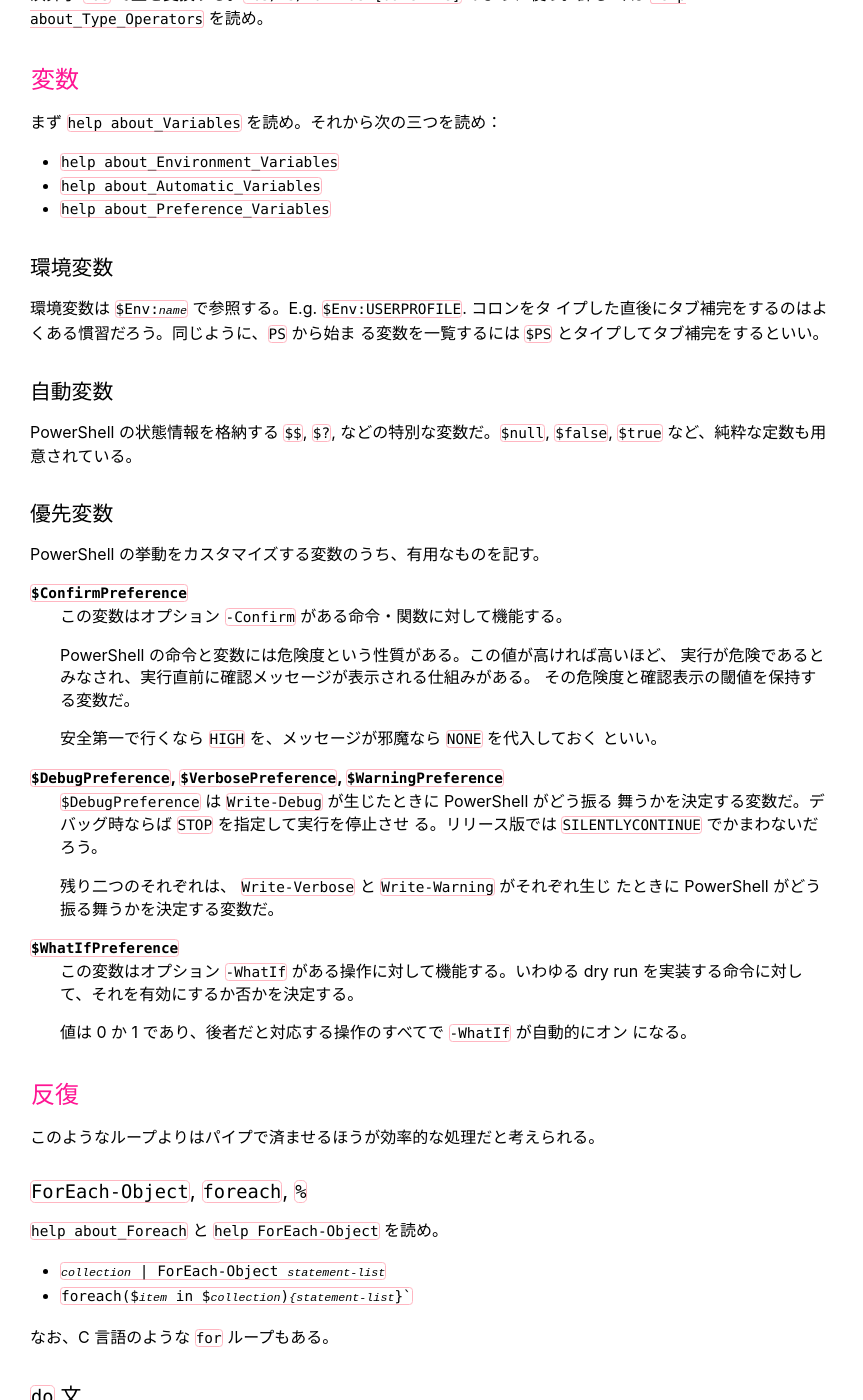
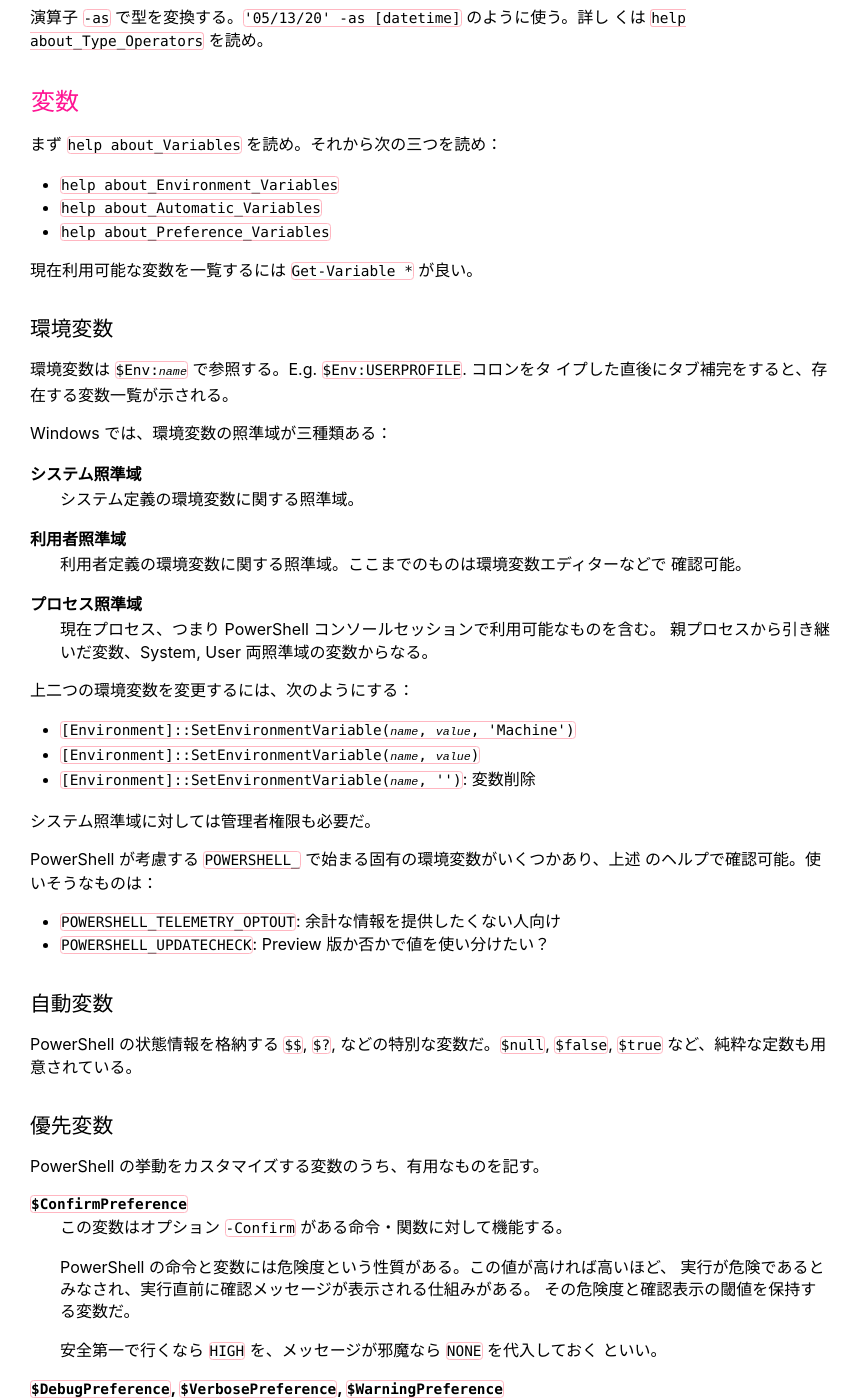
Before and after one commit to showa-yojyo/minibook, a Sphinx documentation site: the page built from source/powershell.rst, in a window 1280 px wide and 1400 px high, scrolled down 9495 px. Shown: the whole window, without its empty margins (0-863 px from the left). Built offline with Sphinx 7.4.7, drawn with Linux system fonts in a browser that asks for light colours; cross-references to code outside the pages are shown as plain code; some of the changed text lies outside the part shown.

Commit message:
powershell: envvars and modules WIP [skip ci]

```diff
--- a/source/powershell.rst
+++ b/source/powershell.rst
@@ -432,12 +432,38 @@
 * ``help about_Automatic_Variables``
 * ``help about_Preference_Variables``
 
+現在利用可能な変数を一覧するには ``Get-Variable *`` が良い。
+
 環境変数
 ~~~~~~~~~~~~~~~~~~~~~~~~~~~~~~~~~~~~~~~~~~~~~~~~~~~~~~~~~~~~~~~~~~~~~~
 
 環境変数は :samp:`$Env:{name}` で参照する。E.g. ``$Env:USERPROFILE``. コロンをタ
-イプした直後にタブ補完をするのはよくある慣習だろう。同じように、``PS`` から始ま
-る変数を一覧するには ``$PS`` とタイプしてタブ補完をするといい。
+イプした直後にタブ補完をすると、存在する変数一覧が示される。
+
+Windows では、環境変数の照準域が三種類ある：
+
+システム照準域
+   システム定義の環境変数に関する照準域。
+利用者照準域
+   利用者定義の環境変数に関する照準域。ここまでのものは環境変数エディターなどで
+   確認可能。
+プロセス照準域
+   現在プロセス、つまり PowerShell コンソールセッションで利用可能なものを含む。
+   親プロセスから引き継いだ変数、System, User 両照準域の変数からなる。
+
+上二つの環境変数を変更するには、次のようにする：
+
+* :samp:`[Environment]::SetEnvironmentVariable({name}, {value}, 'Machine')`
+* :samp:`[Environment]::SetEnvironmentVariable({name}, {value})`
+* :samp:`[Environment]::SetEnvironmentVariable({name}, '')`: 変数削除
+
+システム照準域に対しては管理者権限も必要だ。
+
+PowerShell が考慮する ``POWERSHELL_`` で始まる固有の環境変数がいくつかあり、上述
+のヘルプで確認可能。使いそうなものは：
+
+* :env:`POWERSHELL_TELEMETRY_OPTOUT`: 余計な情報を提供したくない人向け
+* :env:`POWERSHELL_UPDATECHECK`: Preview 版か否かで値を使い分けたい？
 
 自動変数
 ~~~~~~~~~~~~~~~~~~~~~~~~~~~~~~~~~~~~~~~~~~~~~~~~~~~~~~~~~~~~~~~~~~~~~~
@@ -557,9 +583,25 @@
 モジュール
 ----------------------------------------------------------------------
 
-* ``Import-Module``
-* ``$env:PSModulePath``
-* ``$env:PSModulePath -split ';'`` が読みやすい
+まずは ``help about_Modules`` を読め。
+
+PowerShell はインストール済みモジュール内の命令を初めて実行した時点で、当該モ
+ジュールを自動的にインポートする。
+
+``$env:PSModulePath`` で指定された場所にあるモジュールしか自動インポートされない。
+一般の場所にあるモジュールについては ``Import-Module`` 命令が必要。
+
+``$env:PSModulePath -split ';'`` が読みやすい。
+
+自動インポート機能の有効性を切り替える優先変数があり、それは
+``$PSModuleAutoloadingPreference`` だ。
+
+モジュールをインストールする手順は、フォルダーごと ``$env:PSModulePath`` のいず
+れかの場所に単にコピーすればいい。
+
+* ``Get-Module``: 現在ロード済みのモジュール一覧を示す
+* ``Get-Module -ListAvailable``: その裏を示す
+* :samp:`Import-Module {path}`: 一般の場所にあるモジュールをインポートする
 
 項目 (``Get-Command -Noun Item``)
 ----------------------------------------------------------------------
@@ -815,21 +857,25 @@
 * :samp:`${Clixml} = Import-Clixml -Path {output-path}`
 * :samp:`${Credential} = Import-Clixml {input-path}`
 
+便利な命令
+----------------------------------------------------------------------
+
+.. todo::
+
+   * ``Get-Date``
+   * ``Get-Random``
+   * Markdown
+   * HTML ``ConvertTo-Html``
+   * ``Invoke-RestMethod``, ``Invoke-WebRequest``
+
 TBW
 ----------------------------------------------------------------------
 
-* ``Find-Module`` と ``Install-Module`` にはまともなヘルプがない
-* ``Invoke-Command``
-* ``Get-Verb``
-* PowerShell にはコマンド名を構成する動詞を限定したいという思想がある。
-* ``Get-Verb | Sort-Object -Property Verb``
-* 正規表現
-* ``Get-Date``
-* Session
-* ``Get-Random``
-* ``Invoke-RestMethod``
-* Markdown
-* HTML
+* ``Invoke-Command``: この命令はリモートマシンがないと価値が半減する
+* ``Get-Verb``: PowerShell にはコマンド名を構成する動詞を限定したいという思想が
+  ある。
+* 正規表現 ``help about_Regular_Expressions``
+* Session ``help about_PSSession``
 
 情報源
 ======================================================================
```
